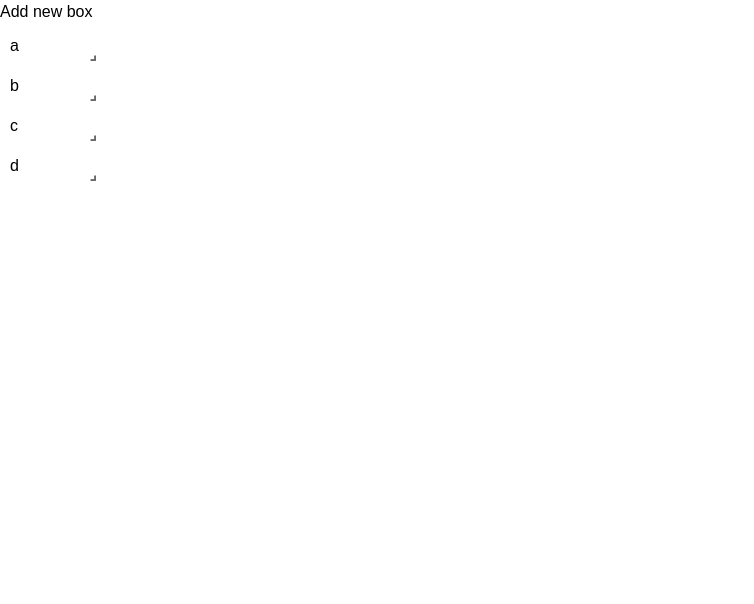
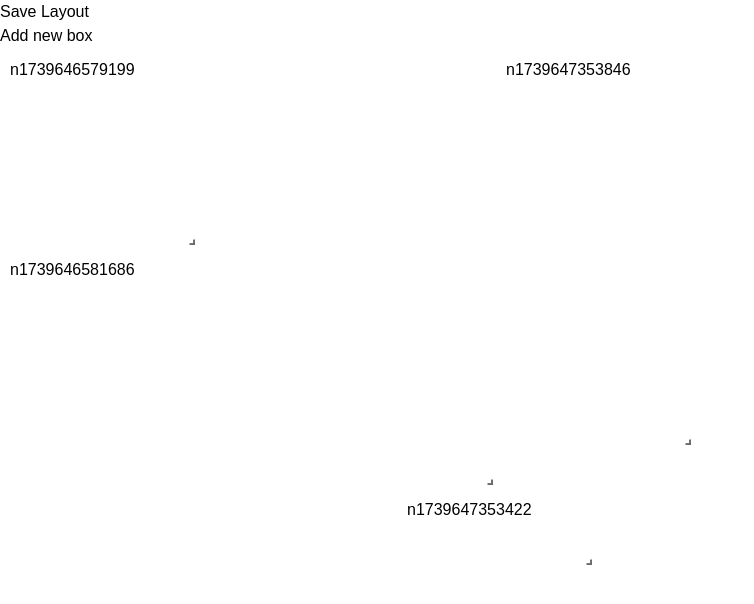
Before and after one commit to estraw1059/grid-layout-example, a Next.js app: page / in a window 1280 px wide. Shown: the top 604 px of the page, without its empty margins (0-754 px from the left). Built offline with nearby package versions, Linux system fonts and the light colour scheme.

Commit message:
Saving and loading of bar is possible

```diff
--- /dev/null
+++ b/src/app/api/grid/route.ts
@@ -0,0 +1,31 @@
+import { promises as fs } from 'fs';
+import { NextRequest, NextResponse } from 'next/server';
+import path from 'path';
+
+export async function POST(request: NextRequest) {
+    const layoutData = await request.json();
+
+    if (!layoutData) {
+        return NextResponse.json('No layout data provided');
+    }
+
+    const filePath = path.join('src/app/layout.json');
+    console.log("Layout data is: ", layoutData);
+    await fs.writeFile(filePath, JSON.stringify(layoutData), (err) => {
+        if (err) {
+            console.log("Failed To write");
+            return Response.json('Failed to save layout data');
+        }
+    });
+    return Response.json('Layout data saved successfully');
+};
+
+export async function GET() {
+    const filePath = path.join('src/app/layout.json');
+    try {
+        const data = await fs.readFile(filePath, 'utf8');
+        return NextResponse.json(JSON.parse(data));
+    } catch {
+        return NextResponse.json('Failed to read layout data');
+    }
+};
--- a/src/app/layout.json
+++ b/src/app/layout.json
@@ -1,6 +1 @@
-[
-    { "i": "a", "x": 0, "y": 0, "w": 1, "h": 2, "static": true },
-    { "i": "b", "x": 0, "y": 0, "w": 3, "h": 2, "minW": 2, "maxW": 4 },
-    { "i": "c", "x": 0, "y": 0, "w": 1, "h": 2 },
-    { "i": "d", "x": 0, "y": 0, "w": 1, "h": 2 }
-]
+[{"w":2,"h":5,"x":0,"y":0,"i":"n1739646579199","moved":false,"static":false},{"w":5,"h":6,"x":0,"y":5,"i":"n1739646581686","moved":false,"static":false},{"w":2,"h":2,"x":4,"y":11,"i":"n1739647353422","moved":false,"static":false},{"w":2,"h":10,"x":5,"y":0,"i":"n1739647353846","moved":false,"static":false}]
--- a/src/app/page.tsx
+++ b/src/app/page.tsx
@@ -3,63 +3,87 @@ import GridLayout, { ItemCallback, Layout } from "react-grid-layout";
 import "/node_modules/react-grid-layout/css/styles.css";
 import "/node_modules/react-resizable/css/styles.css";
 import { JSX, useEffect, useState } from "react";
-import layoutData from "./layout.json";
-
 
 export default function Home() {
-  const layout: Layout[] = layoutData;
-
+  const [loading, setLoading] = useState(true);
+  const [layout, setLayout] = useState<Layout[]>([]);
   const [boxes, setBoxes] = useState<JSX.Element[]>([]);
 
   useEffect(() => {
-    const newBoxes = layout.map(item => (
-      <div key={item.i} className="border border-black">{item.i}</div>
-    ));
-    setBoxes(newBoxes);
-  }, [layout]);
-
+    // Fetch the latest layout data from the server
+    fetch('/api/grid')
+      .then(response => response.json())
+      .then(data => {
+        const gridItems = data.map((item: { i: string }) => (
+          <div key={item.i} className="border border-black">{item.i}</div>
+        ));
+        setBoxes(gridItems);
+        setLayout(data);
+        setLoading(false);
+      })
+      .catch(error => {
+        console.error('Error fetching layout:', error);
+      });
+  }, []);
 
   const addNewBox = () => {
-    layout.push({
+    const newItem = {
       i: "n" + new Date().getTime(),
       x: (layout.length * 2) % (12 - 2),
       y: Infinity, // puts it at the bottom
       w: 2,
       h: 2
-    });
-    const newBoxes = layout.map(item => (
+    };
+    const newLayout = [...layout, newItem];
+    const newBoxes = newLayout.map(item => (
       <div key={item.i} className="border border-black">{item.i}</div>
     ));
     setBoxes(newBoxes);
+    setLayout(newLayout);
   };
 
+  const saveLayout = () => {
+    console.log("Saving layout:", layout);
+    fetch('/api/grid', {
+      method: 'POST',
+      headers: {
+        'Content-Type': 'application/json'
+      },
+      body: JSON.stringify(layout)
+    })
+      .then(response => response.json())
+      .then(data => {
+        console.log('Success:', data);
+      })
+      .catch((error) => {
+        console.error('Error:', error);
+      });
+  }
 
   const handleItemCallback: ItemCallback = (
-    layout: Layout[],
-    oldItem: Layout,
-    newItem: Layout,
-    placeholder: Layout,
-    event: MouseEvent,
-    element: HTMLElement
+    newLayout: Layout[],
   ) => {
-    console.log("Layout:", layout);
-    console.log("Old Item:", oldItem);
-    console.log("New Item:", newItem);
-    console.log("Placeholder:", placeholder);
-    console.log("Event:", event);
-    console.log("Element:", element);
+    setLayout(newLayout);
   };
+
+  if (loading) {
+    return <div>Loading...</div>;
+  }
+
   return (
-    <div>
+    <div className="h-screen w-screen">
+      <button onClick={saveLayout}>Save Layout</button>
+      <br/>
       <button onClick={addNewBox}>Add new box</button>
       <GridLayout
-        className="layout border-black"
+        className="layouts border-black"
         onResizeStop={handleItemCallback}
         onDragStop={handleItemCallback}
         layout={layout}
         cols={12}
         rowHeight={30}
         width={1200}
+        autoSize={true}
       >
         {boxes}
       </GridLayout>
```
